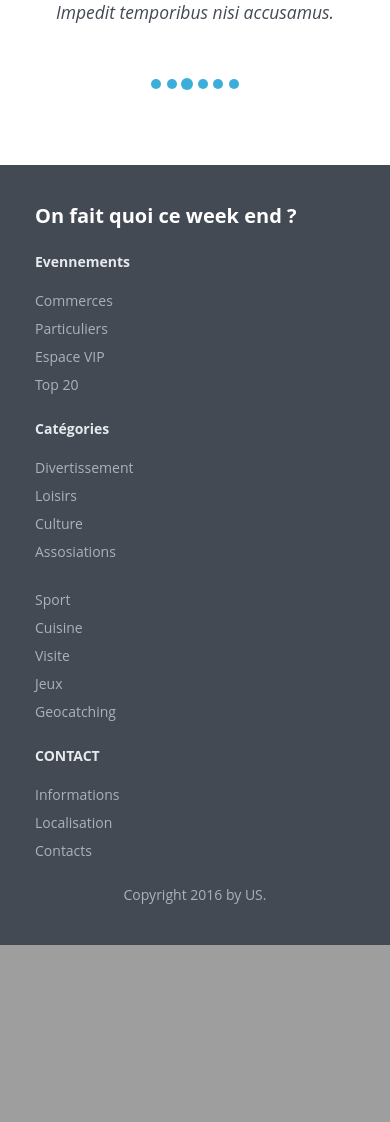
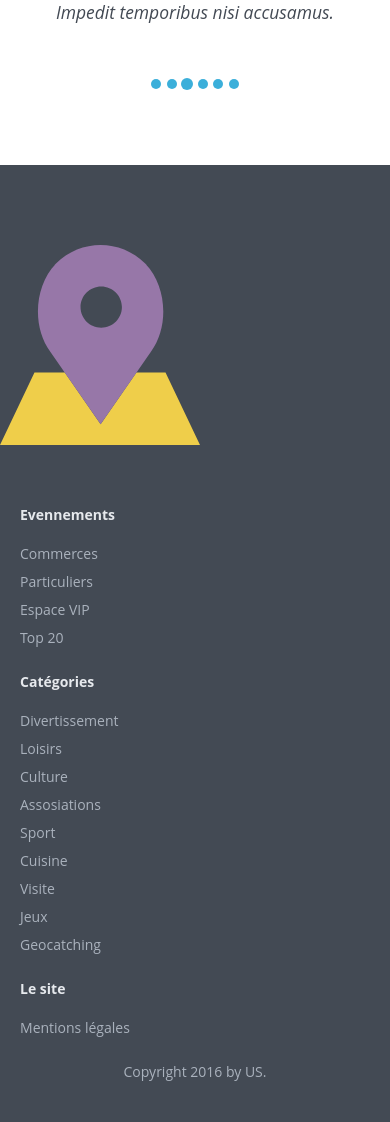
Before and after one commit to questcequonfait/platform, a PHP site: template templates/index.html.twig in a window 390 px wide. Shown: the part 1768-2890 px from the top of the page. Before the commit the page ends 2713 px from the top, so only its background shows below. Run offline with PHP 8.4, Linux system fonts and the light colour scheme; the template is opened without the code that fills it, so the values that code supplies are empty; style sheets or scripts are compiled from the project's sources; some libraries are stand-ins or nearby versions.

Commit message:
Remake navbar, optimize responsive, remake footer

```diff
--- /dev/null
+++ b/assets/js/main.js
@@ -0,0 +1,18 @@
+/**
+ * Listen to scroll to change header opacity class
+ */
+function checkScroll(){
+    var startY = $('.navbar').height() * 2; //The point where the navbar changes in px
+
+    if($(window).scrollTop() > startY){
+        $('.navbar').addClass("scrolled");
+    }else{
+        $('.navbar').removeClass("scrolled");
+    }
+}
+
+if($('.navbar').length > 0){
+    $(window).on("scroll load resize", function(){
+        checkScroll();
+    });
+}
--- a/assets/librairies/Bootflat/bootflat/scss/bootflat/_navbar.scss
+++ b/assets/librairies/Bootflat/bootflat/scss/bootflat/_navbar.scss
@@ -20,6 +20,25 @@ $navbar-inverse-background-color:            $black !default;
   .navbar-form {
 	  padding: 0 !important;
   }
+
+  .nav{
+      & > li > a:hover,
+      & > li > a:focus {
+          color: $navbar-font-color;
+          background-color: transparent;
+      }
+
+  }
+    @media (max-width: 767px) {
+        .navbar-collapse{
+            background: $darkgray-dark;
+        }
+    }
+    span.icon-bar{
+        background-color: $white;
+    }
+
+
   .navbar-default {
       & {
           background-color: $navbar-background-color;
@@ -46,12 +65,13 @@ $navbar-inverse-background-color:            $black !default;
       & .navbar-nav > li > a:hover,
       & .navbar-nav > li > a:focus {
           color: $navbar-font-color;
+          background-color: transparent;
       }
       & .navbar-nav > .active > a,
       & .navbar-nav > .active > a:hover,
       & .navbar-nav > .active > a:focus {
           color: $navbar-font-color;
-          background-color: $navbar-background-color-active;
+          //background-color: $navbar-background-color-active;
       }
       & .btn-link[disabled]:hover,
       fieldset[disabled] & .btn-link:hover,
@@ -89,7 +109,7 @@ $navbar-inverse-background-color:            $black !default;
       @media (max-width: 767px) {
           & .navbar-nav > li > a:hover,
           & .navbar-nav > li > a:focus {
-              background-color: $navbar-background-color-active;
+              //background-color: $navbar-background-color-active;
           }
           & .navbar-nav .open .dropdown-menu > .divider {
               background-color: $navbar-item-background-color-hover;
--- a/assets/librairies/Bootflat/bootflat/scss/bootflat/custom/_custom.scss
+++ b/assets/librairies/Bootflat/bootflat/scss/bootflat/custom/_custom.scss
@@ -1 +1,4 @@
-// test
+.logo-footer{
+  height: 200px;
+  width: auto;
+}
--- a/templates/includes/base.html.twig
+++ b/templates/includes/base.html.twig
@@ -25,6 +25,7 @@
 <script src=/assets/librairies/Bootflat/bootflat/js/icheck.min.js></script>
 <script src=/assets/librairies/Bootflat/bootflat/js/jquery.fs.selecter.min.js></script>
 <script src=/assets/librairies/Bootflat/bootflat/js/jquery.fs.stepper.min.js></script>
+<script src="/assets/js/main.js"></script>
 {% block footer %}
 {% endblock %}
 </body>
--- a/templates/includes/footer.html.twig
+++ b/templates/includes/footer.html.twig
@@ -1,34 +1,37 @@
 <div class="footer container-fluid">
     <div class="container">
         <div class="clearfix">
-            <div class="footer-logo"><a href="#">On fait quoi ce week end ?</a></div>
-            <dl class="footer-nav">
+            <div class="row">
+                <dl class="footer col-md-3">
+                    <a href="#">
+                        <img src="/assets/img/placeholder.svg" class="logo-footer" alt="Logo">
+                    </a>
+                </dl>
+                <dl class="footer-nav col-md-3">
                     <dt class="nav-title">Evennements</dt>
                     <dd class="nav-item"><a href="#">Commerces</a></dd>
                     <dd class="nav-item"><a href="#">Particuliers</a></dd>
                     <dd class="nav-item"><a href="#">Espace VIP</a></dd>
                     <dd class="nav-item"><a href="#">Top 20</a></dd>
                 </dl>
-            <dl class="footer-nav">
+                <dl class="footer-nav col-md-3">
                     <dt class="nav-title">Catégories</dt>
                     <dd class="nav-item"><a href="#">Divertissement</a></dd>
                     <dd class="nav-item"><a href="#">Loisirs</a></dd>
                     <dd class="nav-item"><a href="#">Culture</a></dd>
                     <dd class="nav-item"><a href="#">Assosiations</a></dd>
-            </dl>
-            <dl class="footer-nav">
                     <dd class="nav-item"><a href="#">Sport</a></dd>
                     <dd class="nav-item"><a href="#">Cuisine</a></dd>
                     <dd class="nav-item"><a href="#">Visite</a></dd>
                     <dd class="nav-item"><a href="#">Jeux</a></dd>
                     <dd class="nav-item"><a href="#">Geocatching</a></dd>
                 </dl>
-            <dl class="footer-nav">
-                <dt class="nav-title">CONTACT</dt>
-                <dd class="nav-item"><a href="#">Informations</a></dd>
-                <dd class="nav-item"><a href="#">Localisation</a></dd>
-                <dd class="nav-item"><a href="#">Contacts</a></dd>
+                <dl class="footer-nav col-md-3">
+                    <dt class="nav-title">Le site</dt>
+                    <dd class="nav-item"><a href="#">Mentions légales</a></dd>
+                    <dd class="nav-item"><a href="#"><Contact></Contact></a></dd>
                 </dl>
+            </div>
         </div>
         <div class="footer-copyright text-center">Copyright 2016 by US.</div>
     </div>
--- a/templates/includes/navbar.html.twig
+++ b/templates/includes/navbar.html.twig
@@ -1,4 +1,4 @@
-<nav class="navbar  navbar-fixed-top" role="navigation">
+<nav class="navbar navbar-fixed-top" role="navigation">
     <div class="container">
         <div class="navbar-header">
             <button type="button" class="navbar-toggle" data-toggle="collapse" data-target=".navbar-collapse">
@@ -10,11 +10,14 @@
             <a class="navbar-brand" href="index.html"><img src="/assets/img/placeholder.svg"></a>
         </div>
         <div class="collapse navbar-collapse">
+            <ul class="nav navbar-nav navbar-left">
+                <li><a href="#">Aide</a></li>
+                <li><a href="#">Tous les evenementts</a></li>
+            </ul>
             <ul class="nav navbar-nav navbar-right">
-                <li><button type="button" class="btn navbar-btn btn-block btn-default">Devenir hôte</button></li>
-                <li><a class="nav-link current" href="#">Tous les events</a></li>
-                <li><a class="nav-link" href="#">Aide</a></li>
-                <li><a class="nav-link" href="#">Connexion</a></li>
+                <li><a href="#" id="btn-navbar">Devenir hôte</a></li>
+                <li><a href="#">Aide</a></li>
+                <li><a href="#">Connexion</a></li>
             </ul>
         </div>
     </div>
```
Also changed, not shown: assets/librairies/Bootflat/bootflat/scss/bootflat/custom/_navbar.scss (+35 -0 lines). Lines whose indentation alone changed are shown as unchanged.
